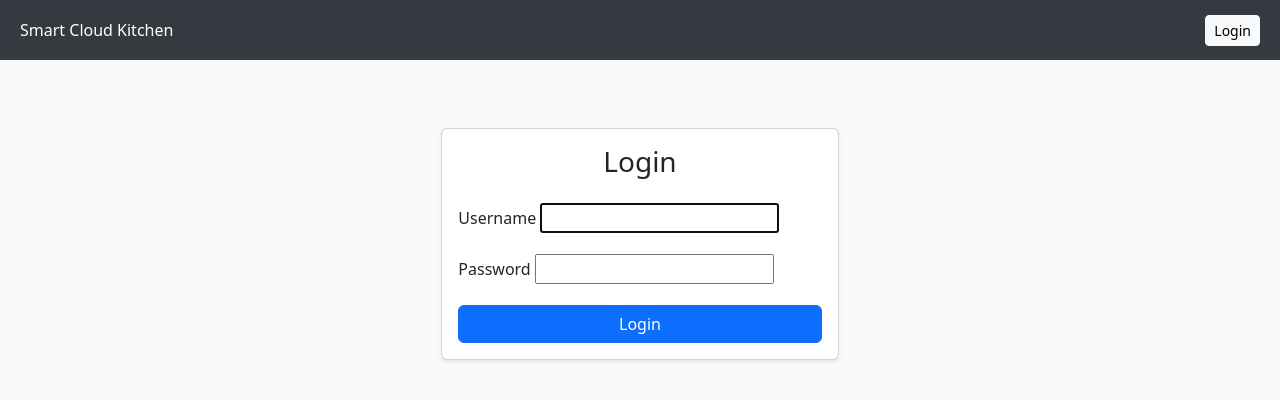
After one commit to Prayas-sharmaa/cpptest, a Django app: page /login/ in a window 1280 px wide. The commit adds this page. Shown: the top 400 px of the page. Run offline with Django 4.2, Linux system fonts and the light colour scheme.

Commit message:
cloudkitchen

```diff
--- a/cloudkitchen/settings.py
+++ b/cloudkitchen/settings.py
@@ -132,3 +132,8 @@ DEFAULT_AUTO_FIELD = 'django.db.models.BigAutoField'
 CSRF_TRUSTED_ORIGINS = [
     "https://7373c1474fb8416cb54b5a35913d59b9.vfs.cloud9.us-east-1.amazonaws.com"
 ]
+
+
+LOGIN_URL = "login"
+LOGIN_REDIRECT_URL = "dashboard"
+LOGOUT_REDIRECT_URL = "login"
--- a/kitchen/templates/base.html
+++ b/kitchen/templates/base.html
@@ -46,26 +46,32 @@
     <!-- Top Navbar -->
     <div class="top-navbar">
         <div class="brand">Smart Cloud Kitchen</div>
+
         <div class="top-right">
-            <span class="me-3"></span>
-            <span>Admin</span>
+            {% if user.is_authenticated %}
+                <span class="me-3">Welcome, {{ user.username }}</span>
+            {% else %}
+                <a href="/login/" class="btn btn-sm btn-light">Login</a>
+            {% endif %}
         </div>
     </div>
 
     <div class="container-fluid">
         <div class="row">
 
-            <!-- Sidebar -->
+            <!-- Sidebar (only shown when logged in) -->
+            {% if user.is_authenticated %}
             <div class="col-md-3 sidebar">
                 <a href="/">Dashboard</a>
                 <a href="/orders/">Orders</a>
                 <a href="/inventory/">Inventory</a>
-                <a href="/recipes/">recipe</a>
+                <a href="/recipes/">Recipes</a>
                 <a href="/logout/">Logout</a>
             </div>
+            {% endif %}
 
             <!-- Main Content -->
-            <div class="col-md-9 main-content">
+            <div class="{% if user.is_authenticated %}col-md-9{% else %}col-md-12{% endif %} main-content">
                 {% block content %}{% endblock %}
             </div>
 
--- /dev/null
+++ b/kitchen/templates/login.html
@@ -0,0 +1,36 @@
+{% extends "base.html" %}
+{% block content %}
+
+<div class="row justify-content-center mt-5">
+    <div class="col-md-4">
+        <div class="card shadow-sm">
+            <div class="card-body">
+                <h3 class="text-center mb-4">Login</h3>
+
+                {% if form.errors %}
+                    <div class="alert alert-danger">
+                        Invalid username or password.
+                    </div>
+                {% endif %}
+
+                <form method="post">
+                    {% csrf_token %}
+
+                    <div class="mb-3">
+                        <label class="form-label">Username</label>
+                        {{ form.username }}
+                    </div>
+
+                    <div class="mb-3">
+                        <label class="form-label">Password</label>
+                        {{ form.password }}
+                    </div>
+
+                    <button class="btn btn-primary w-100">Login</button>
+                </form>
+            </div>
+        </div>
+    </div>
+</div>
+
+{% endblock %}
--- a/kitchen/urls.py
+++ b/kitchen/urls.py
@@ -1,9 +1,14 @@
 from django.urls import path
+from django.contrib.auth import views as auth_views
 from . import views
 
 urlpatterns = [
     # Dashboard
     path('', views.dashboard, name='dashboard'),
+
+    # Auth
+    path("login/", auth_views.LoginView.as_view(template_name="login.html"), name="login"),
+    path("logout/", auth_views.LogoutView.as_view(), name="logout"),
 
     # Orders
     path('orders/', views.orders_list, name='orders_list'),
```
Also changed, not shown: kitchen/views.py (+15 -9 lines).
